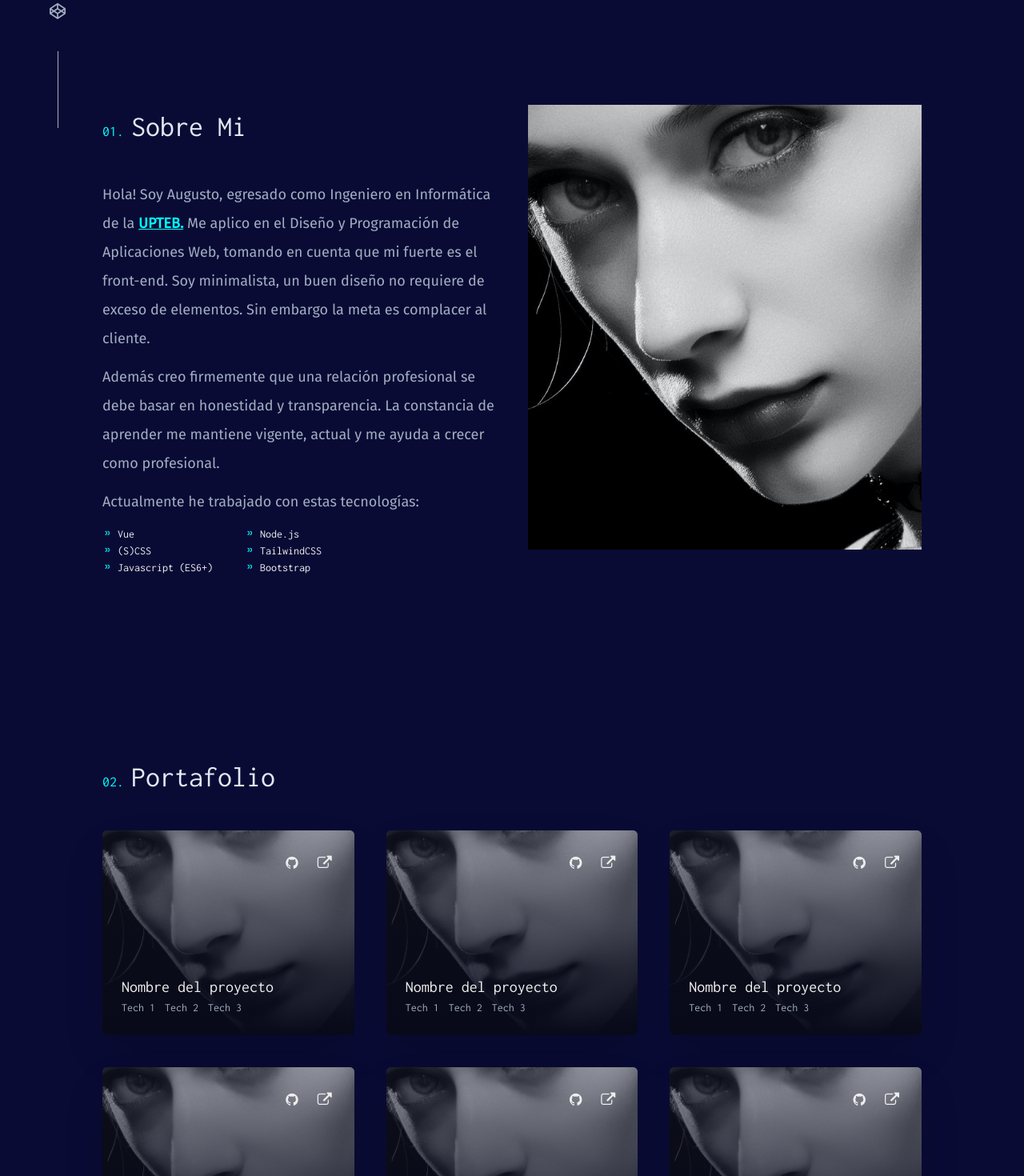
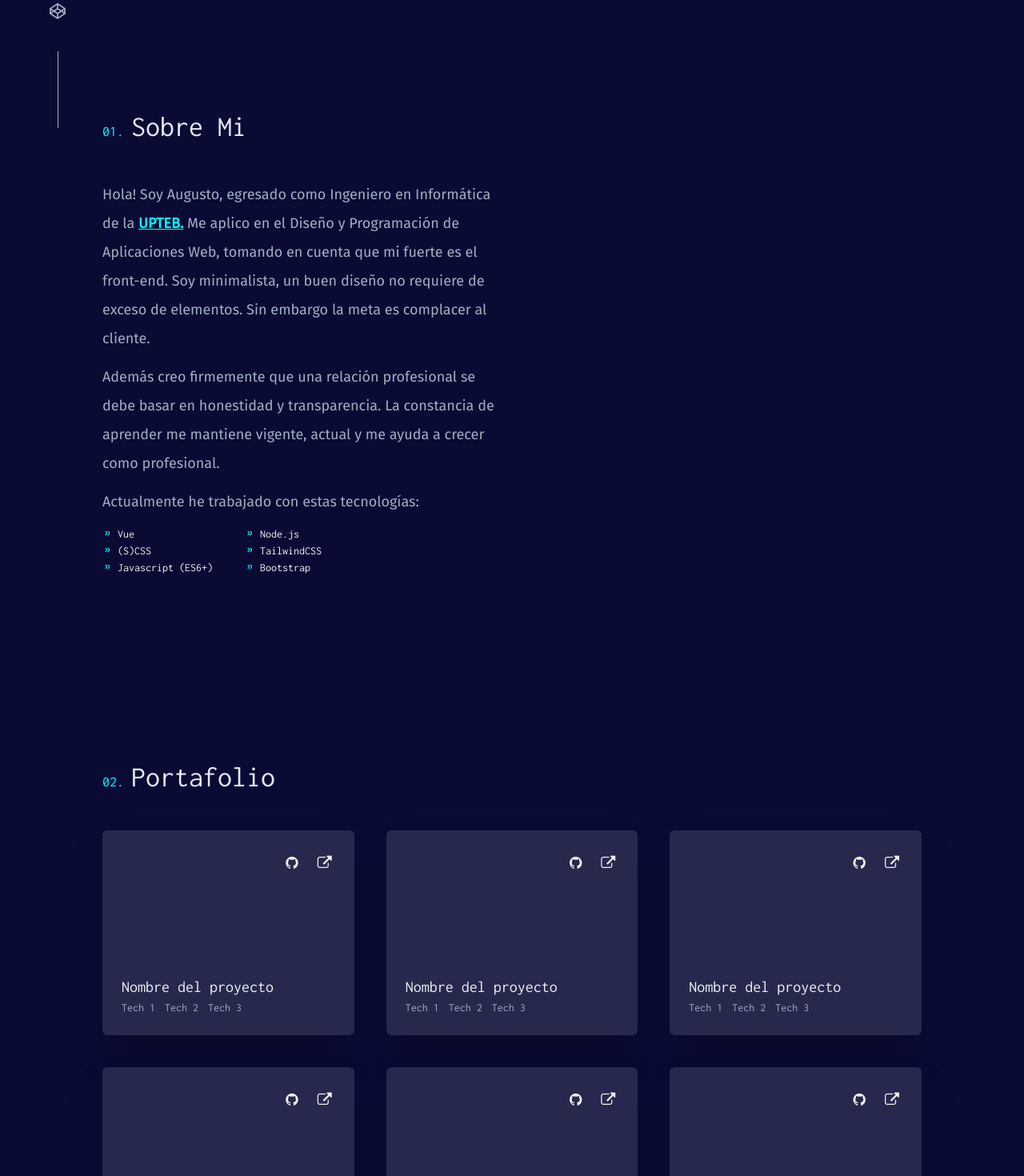
Before and after one commit to simplementeleo/augusto-diaz, a Nuxt app: page / in a window 1280 px wide. Shown: the part 640-2110 px from the top of the page at 80% size. Built offline with nearby package versions, Linux system fonts and the light colour scheme.

Commit message:
add aos.client.js

```diff
--- a/components/AboutMe.vue
+++ b/components/AboutMe.vue
@@ -33,7 +33,7 @@
           </article>
         </div>
         <div>
-          <img src="../static/images/me.jpg" width="100%" height="100%" alt="Image Me">
+          <!-- <img src="../static/images/me.jpg" width="100%" height="100%" alt="Image Me"> -->
         </div>
       </section>
     </container-y>
--- a/components/Portfolio.vue
+++ b/components/Portfolio.vue
@@ -18,9 +18,9 @@
               <span v-for="i in 3" class="mr-3 text-gray-500" :key="i">Tech {{i}}</span>
             </div>
           </div>
-          <div class="absolute top-0 left-0 w-full h-full rounded-md bg-gradient">
+          <!-- <div class="absolute top-0 left-0 w-full h-full rounded-md bg-gradient">
             <img src="../static/images/me.jpg" class="rounded-md object-cover h-64" width="100%" alt="Project">
-          </div>
+          </div> -->
         </div>
       </div>
     </container-y>
--- a/nuxt.config.js
+++ b/nuxt.config.js
@@ -19,6 +19,7 @@ export default {
 
   // Plugins to run before rendering page (https://go.nuxtjs.dev/config-plugins)
   plugins: [
+    '@/plugins/aos.client'
   ],
 
   // Auto import components (https://go.nuxtjs.dev/config-components)
@@ -34,6 +35,8 @@ export default {
   modules: [
   ],
 
+  target: 'static',
+
   // Build Configuration (https://go.nuxtjs.dev/config-build)
   build: {
   }
--- /dev/null
+++ b/plugins/aos.client.js
@@ -0,0 +1,5 @@
+import AOS from 'aos'
+import 'aos/dist/aos.css'
+export default ({ app }) => {
+    app.AOS = new AOS.init({ once: true })
+}
```
Also changed, not shown: assets/images/me.jpg (renamed from static/images/me.jpg).
